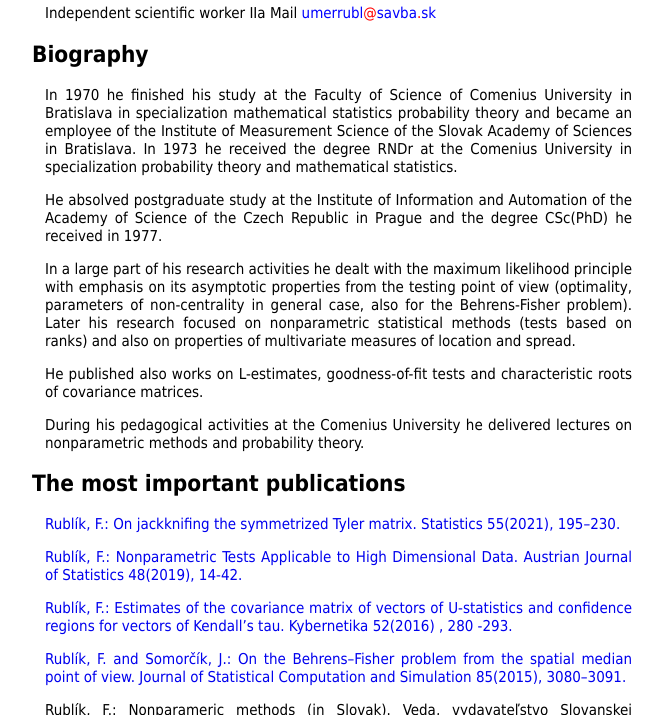
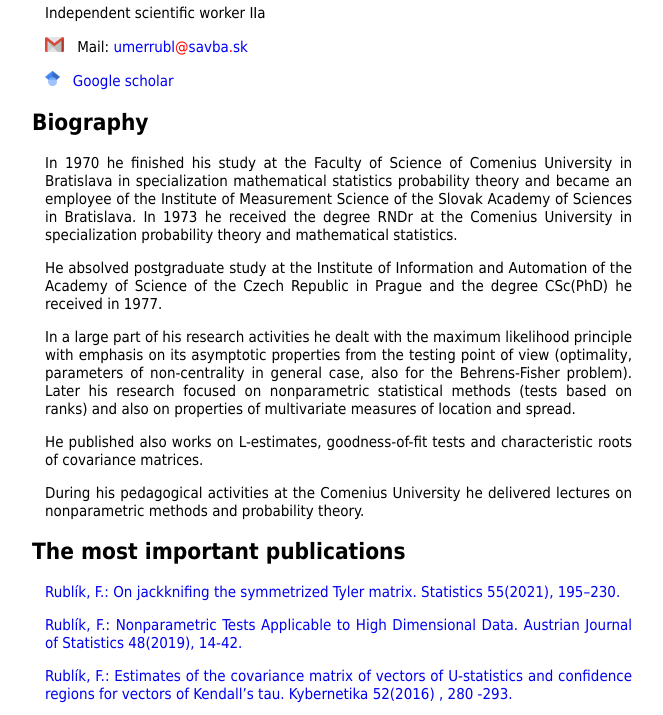
Before and after one commit to frantisek-rublik/frantisek-rublik.github.io, a plain HTML site: page index.html in a window 1280 px wide. Shown: the part 86-801 px from the top of the page, without its empty margins (308-971 px from the left). Drawn offline with Linux system fonts and the light colour scheme.

Commit message:
updated google scholar profile link

```diff
--- a/index.html
+++ b/index.html
@@ -27,7 +27,13 @@
 <h1>Doc. RNDr. František Rublík, PhD.</h1>
 <p>
 Independent scientific worker IIa
-Mail  <span class="mail_text">umerrubl</span><span class="mail_spec">@</span><span class="mail_text">savba</span><span class="mail_spec">.</span><span class="mail_text">sk</span>
+</p>
+<p>
+<img src="images/gm.png" alt="mail" style="height:1em;"> &nbsp; Mail:  <span class="mail_text">umerrubl</span><span class="mail_spec">@</span><span class="mail_text">savba</span><span class="mail_spec">.</span><span class="mail_text">sk</span>
+</p>
+<p>
+<img src="images/gs.png" alt="mail" style="height:1em;"> &nbsp; <a href="https://scholar.google.sk/citations?hl=en&user=N58roOkAAAAJ">Google scholar</a>
+</p>
 </p>
 <h2>Biography </h2>
 <p>
```
